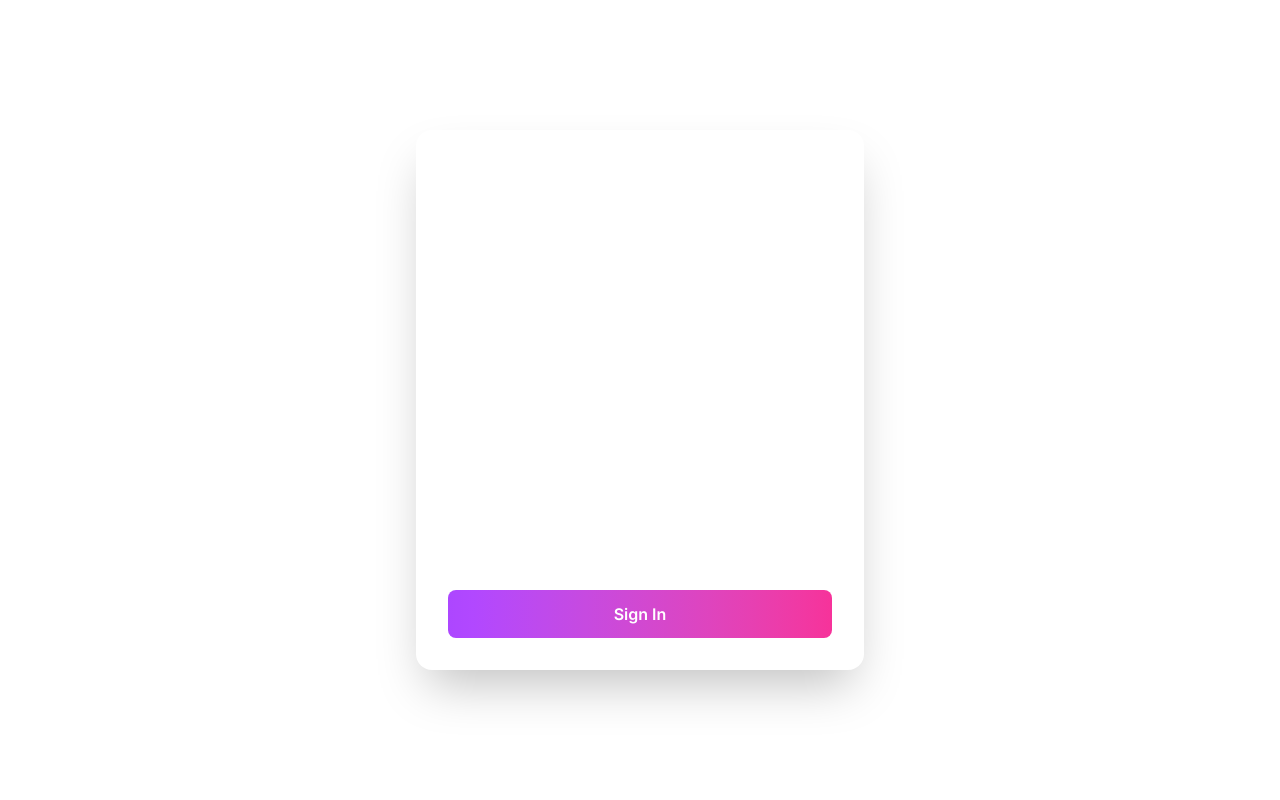
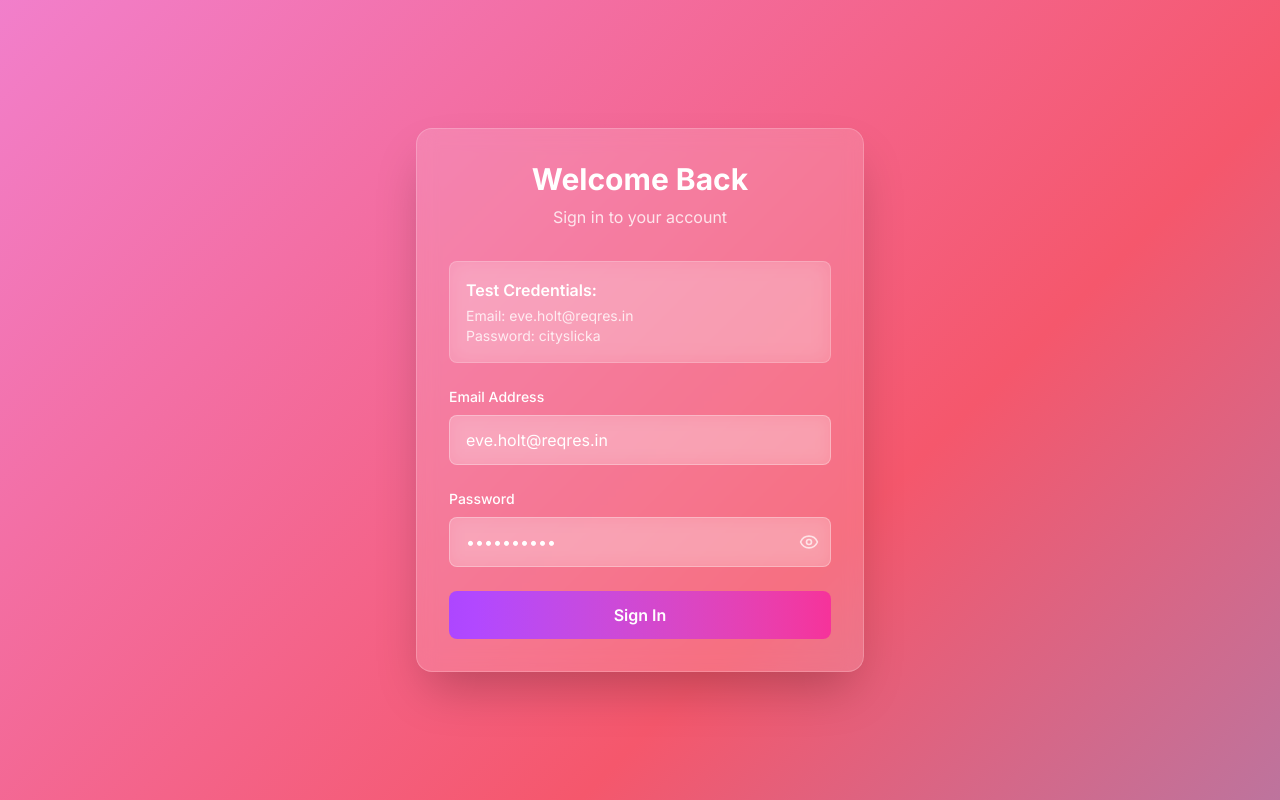
Before and after one commit to roushan-sheik/ocean_get_auth, a Next.js app: page /login in a window 1280 px wide. Built offline with nearby package versions, Linux system fonts and the light colour scheme.

Commit message:
[style]: add styles

```diff
--- a/app/globals.css
+++ b/app/globals.css
@@ -1 +1,57 @@
 @import "tailwindcss";
+@import "tailwindcss";
+
+/* Custom glassmorphism styles */
+.glass {
+  background: rgba(255, 255, 255, 0.15);
+  backdrop-filter: blur(10px);
+  -webkit-backdrop-filter: blur(10px);
+  border: 1px solid rgba(255, 255, 255, 0.2);
+}
+
+.glass-dark {
+  background: rgba(17, 25, 40, 0.6);
+  backdrop-filter: blur(16px) saturate(180%);
+  -webkit-backdrop-filter: blur(16px) saturate(180%);
+  border: 1px solid rgba(255, 255, 255, 0.125);
+}
+
+.gradient-bg {
+  background: linear-gradient(
+    135deg,
+    #667eea 0%,
+    #764ba2 25%,
+    #f093fb 50%,
+    #f5576c 75%,
+    #4facfe 100%
+  );
+  background-size: 400% 400%;
+  animation: gradientShift 15s ease infinite;
+}
+
+@keyframes gradientShift {
+  0% {
+    background-position: 0% 50%;
+  }
+  50% {
+    background-position: 100% 50%;
+  }
+  100% {
+    background-position: 0% 50%;
+  }
+}
+
+/* Custom scrollbar */
+::-webkit-scrollbar {
+  width: 8px;
+}
+::-webkit-scrollbar-track {
+  background: rgba(255, 255, 255, 0.1);
+}
+::-webkit-scrollbar-thumb {
+  background: rgba(255, 255, 255, 0.3);
+  border-radius: 4px;
+}
+::-webkit-scrollbar-thumb:hover {
+  background: rgba(255, 255, 255, 0.5);
+}
```
Also changed, not shown: 1 other file (tests, documents, lock files or other folders).
